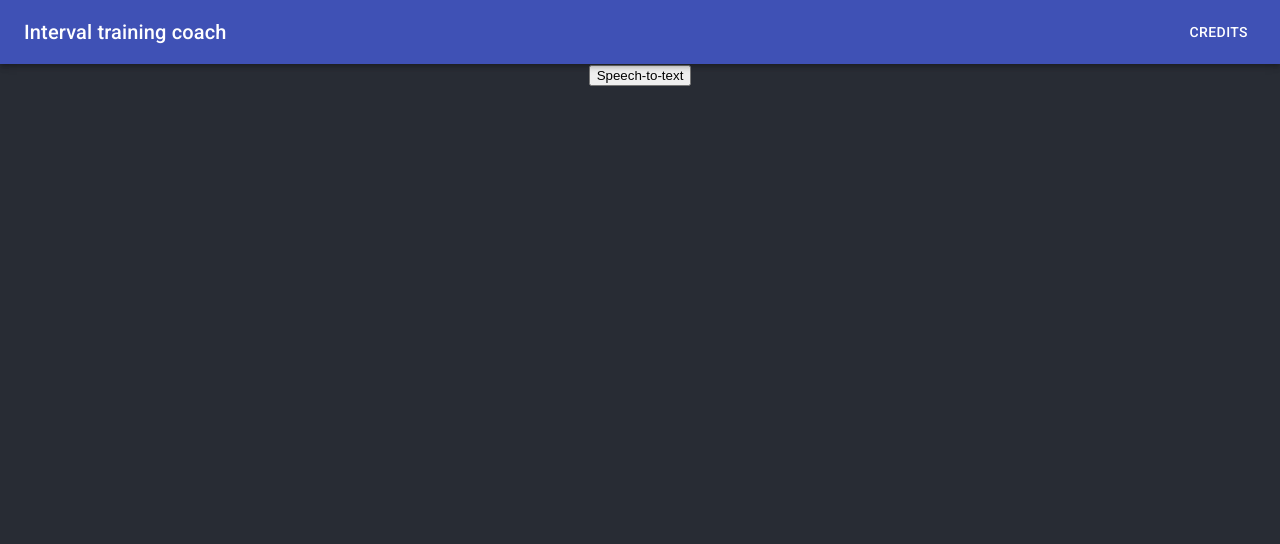
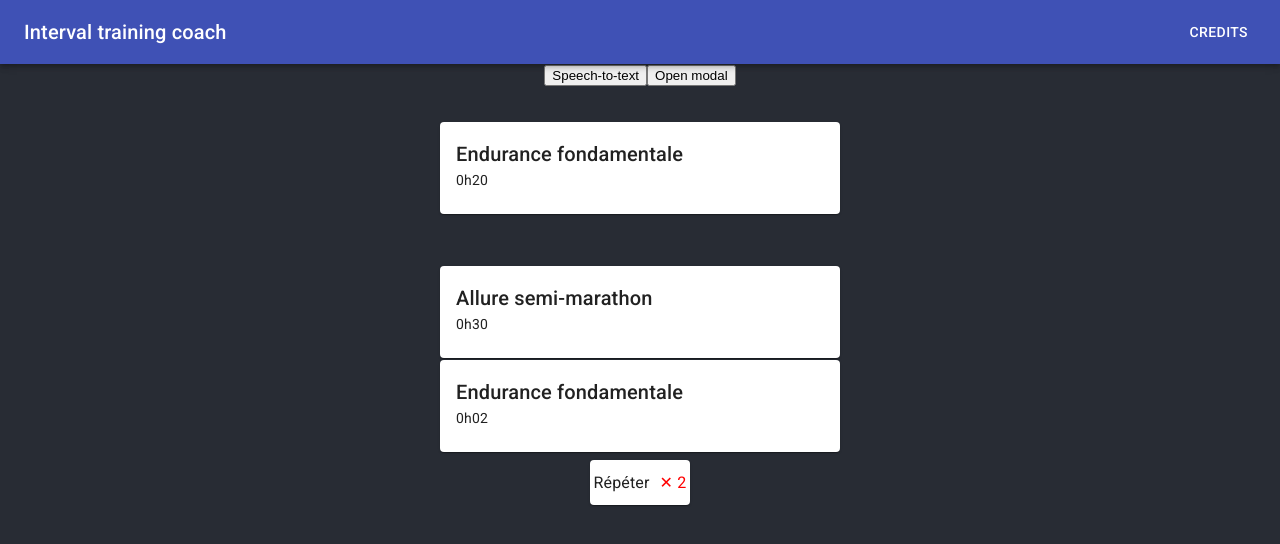
Before and after one commit to gdarchen/interval-training-coach, a React (Create React App) app: page / in a window 1280 px wide. Shown: the top 544 px of the page. Built offline with nearby package versions, Linux system fonts and the light colour scheme; the HTML template or start-up script is replaced by a standard one.

Commit message:
feat: display fake intervals + configure speech-to-text on intervals + setup duration picker

```diff
--- a/package.json
+++ b/package.json
@@ -12,6 +12,7 @@
     "classnames": "^2.2.6",
     "react": "^16.13.0",
     "react-dom": "^16.13.0",
+    "react-duration-picker": "^1.1.1",
     "react-router-dom": "^5.1.2",
     "react-scripts": "3.4.0"
   },
--- a/src/App.js
+++ b/src/App.js
@@ -1,8 +1,11 @@
 import { makeStyles } from "@material-ui/core/styles";
 import classNames from "classnames";
-import React, { Suspense } from "react";
-import { BrowserRouter as Router, Route, Switch } from "react-router-dom";
+import React, { Suspense, useState } from "react";
+import { HashRouter as Router, Route, Switch } from "react-router-dom";
 import "./App.css";
+import DurationPickerModal from "./common/duration-picker-modal/DurationPickerModal";
+import IntervalList from "./common/intervals-list/IntervalList";
+import { speak } from "./utils/textToSpeechUtils";
 
 const AppShell = React.lazy(() => import("./common/app-shell/AppShell"));
 const Credits = React.lazy(() => import("./common/credits/Credits"));
@@ -13,16 +16,14 @@ const useStyles = makeStyles(theme => ({
 
 const App = () => {
   const classes = useStyles();
+  const [isModalOpened, setIsModalOpened] = useState(false);
 
-  const speak = () => {
-    const msg = new SpeechSynthesisUtterance();
-    msg.text = "Welcome to my first Progressive Web App!";
-    msg.volume = 0.1;
-    msg.voice = speechSynthesis
-      .getVoices()
-      .filter(voice => voice.name === "Thomas")[0];
-    speechSynthesis.speak(msg);
-    console.log(msg);
+  const handleCloseModal = () => {
+    setIsModalOpened(false);
+  };
+
+  const handleOpenModal = () => {
+    setIsModalOpened(true);
   };
 
   return (
@@ -37,6 +38,14 @@ const App = () => {
             </Route>
             <Route path="/">
               <button onClick={speak}>Speech-to-text</button>
+
+              <button onClick={handleOpenModal}>Open modal</button>
+              <DurationPickerModal
+                isModalOpened={isModalOpened}
+                handleCloseModal={handleCloseModal}
+              />
+
+              <IntervalList />
             </Route>
           </Switch>
         </div>
--- /dev/null
+++ b/src/common/duration-picker-modal/DurationPickerModal.jsx
@@ -0,0 +1,56 @@
+import Button from "@material-ui/core/Button";
+import Dialog from "@material-ui/core/Dialog";
+import DialogActions from "@material-ui/core/DialogActions";
+import DialogContent from "@material-ui/core/DialogContent";
+import DialogContentText from "@material-ui/core/DialogContentText";
+import DialogTitle from "@material-ui/core/DialogTitle";
+import { makeStyles } from "@material-ui/core/styles";
+import React, { useState } from "react";
+import DurationPicker from "react-duration-picker";
+
+const useStyles = makeStyles(() => ({
+  modalContent: {
+    display: "flex",
+    justifyContent: "center",
+    alignItems: "center"
+  }
+}));
+
+const DurationPickerModal = ({ isModalOpened, handleCloseModal }) => {
+  const classes = useStyles();
+  const [duration, setDuration] = useState();
+
+  const onChange = d => {
+    setDuration(d);
+  };
+
+  console.log(duration);
+
+  return (
+    <Dialog open={isModalOpened} onClose={handleCloseModal}>
+      <DialogTitle>Interval duration</DialogTitle>
+      <DialogContent>
+        <DialogContentText>
+          Please select an interval duration
+        </DialogContentText>
+        <div className={classes.modalContent}>
+          <DurationPicker
+            onChange={onChange}
+            initialDuration={{ hours: 0, minutes: 0, seconds: 0 }}
+            maxHours={4}
+          />
+        </div>
+      </DialogContent>
+      <DialogActions>
+        <Button onClick={handleCloseModal} color="primary">
+          Cancel
+        </Button>
+        <Button onClick={handleCloseModal} color="primary">
+          Subscribe
+        </Button>
+      </DialogActions>
+    </Dialog>
+  );
+};
+
+export default DurationPickerModal;
--- /dev/null
+++ b/src/common/intervals-list/IntervalList.jsx
@@ -0,0 +1,114 @@
+import List from "@material-ui/core/List";
+import ListItem from "@material-ui/core/ListItem";
+import { makeStyles } from "@material-ui/core/styles";
+import React from "react";
+import { formatDuration } from "../../utils/durationUtils";
+import IntervalListItem from "./IntervalListItem";
+import IntervalOccurences from "./IntervalOccurence";
+import classNames from "classnames";
+import {
+  speak,
+  formatIntervalToSpeechText
+} from "../../utils/textToSpeechUtils";
+
+const periods = [
+  {
+    group: [
+      {
+        duration: { hours: 0, minutes: 20, seconds: 0 },
+        description: "Endurance fondamentale"
+      }
+    ],
+    occurences: 1
+  },
+  {
+    group: [
+      {
+        duration: { hours: 0, minutes: 30, seconds: 0 },
+        description: "Allure semi-marathon"
+      },
+      {
+        duration: { hours: 0, minutes: 2, seconds: 0 },
+        description: "Endurance fondamentale"
+      }
+    ],
+    occurences: 2
+  }
+];
+
+const useStyles = makeStyles({
+  list: {
+    marginTop: "20px"
+  },
+  paddedListItem: {
+    "& > *:not(:last-child)": {
+      marginBottom: "2px"
+    }
+  },
+  listItem: {
+    flexDirection: "column",
+    alignItems: "center"
+  },
+  interval: {
+    cursor: "pointer"
+  },
+  occurencesListItem: {
+    paddingTop: 0,
+    paddingBottom: 0
+  }
+});
+
+const IntervalList = () => {
+  const classes = useStyles();
+
+  return (
+    <div>
+      {periods.map((period, index) => {
+        return (
+          <List
+            key={`${index}-${JSON.stringify(period.group)}-${JSON.stringify(
+              period.occurences
+            )}`}
+            className={classes.list}
+          >
+            <ListItem
+              className={classNames(classes.listItem, classes.paddedListItem)}
+            >
+              {period.group &&
+                period.group.map((interval, index) => {
+                  return (
+                    <div
+                      className={classes.interval}
+                      onClick={() =>
+                        speak(formatIntervalToSpeechText(interval))
+                      }
+                      key={`${index}-${JSON.stringify(
+                        interval
+                      )}-${JSON.stringify(interval.occurences)}`}
+                    >
+                      <IntervalListItem
+                        formattedDuration={formatDuration(interval.duration)}
+                        description={interval.description}
+                      />
+                    </div>
+                  );
+                })}
+            </ListItem>
+            {period.occurences > 1 && (
+              <ListItem
+                className={classNames(
+                  classes.listItem,
+                  classes.occurencesListItem
+                )}
+              >
+                <IntervalOccurences occurences={period.occurences} />
+              </ListItem>
+            )}
+          </List>
+        );
+      })}
+    </div>
+  );
+};
+
+export default IntervalList;
--- /dev/null
+++ b/src/common/intervals-list/IntervalListItem.jsx
@@ -0,0 +1,30 @@
+import Card from "@material-ui/core/Card";
+import CardContent from "@material-ui/core/CardContent";
+import { makeStyles } from "@material-ui/core/styles";
+import Typography from "@material-ui/core/Typography";
+import React from "react";
+
+const useStyles = makeStyles({
+  root: {
+    minWidth: 400
+  }
+});
+
+const IntervalListItem = ({ formattedDuration, description }) => {
+  const classes = useStyles();
+
+  return (
+    <Card className={classes.root}>
+      <CardContent>
+        <Typography variant="h6" component="h2">
+          {description}
+        </Typography>
+        <Typography variant="body2" component="p">
+          {formattedDuration}
+        </Typography>
+      </CardContent>
+    </Card>
+  );
+};
+
+export default IntervalListItem;
--- /dev/null
+++ b/src/common/intervals-list/IntervalOccurence.jsx
@@ -0,0 +1,39 @@
+import Card from "@material-ui/core/Card";
+import CardContent from "@material-ui/core/CardContent";
+import { makeStyles } from "@material-ui/core/styles";
+import Typography from "@material-ui/core/Typography";
+import React from "react";
+
+const useStyles = makeStyles({
+  root: {
+    minWidth: 100
+  },
+  content: {
+    padding: "unset !important",
+    height: 45,
+    display: "flex",
+    alignItems: "center",
+    justifyContent: "center"
+  },
+  occurences: {
+    marginLeft: 10,
+    color: "red"
+  }
+});
+
+const IntervalOccurences = ({ occurences }) => {
+  const classes = useStyles();
+
+  return (
+    <Card className={classes.root}>
+      <CardContent className={classes.content}>
+        <Typography variant="subtitle1" component="p">
+          Répéter
+          <span className={classes.occurences}>&#10005; {occurences}</span>
+        </Typography>
+      </CardContent>
+    </Card>
+  );
+};
+
+export default IntervalOccurences;
--- /dev/null
+++ b/src/utils/durationUtils.js
@@ -0,0 +1,17 @@
+function formatDuration(duration) {
+  const { hours, minutes, seconds } = duration;
+
+  if (seconds !== 0) {
+    return `${hours}h ${addZeroIfNeeded(minutes)}m ${addZeroIfNeeded(
+      seconds
+    )}s`;
+  }
+
+  return `${hours}h${addZeroIfNeeded(minutes)}`;
+}
+
+function addZeroIfNeeded(timeUnit) {
+  return timeUnit < 10 ? `0${timeUnit}` : `${timeUnit}`;
+}
+
+export { formatDuration };
--- /dev/null
+++ b/src/utils/textToSpeechUtils.js
@@ -0,0 +1,24 @@
+const speak = message => {
+  const msg = new SpeechSynthesisUtterance();
+  msg.text = message;
+  msg.volume = 1;
+  msg.voice = speechSynthesis
+    .getVoices()
+    .filter(voice => voice.name === "Thomas")[0];
+  speechSynthesis.speak(msg);
+};
+
+const formatIntervalToSpeechText = interval => {
+  const { hours, minutes, seconds } = interval.duration;
+
+  if (hours > 0) {
+    if (seconds !== 0) {
+      return `${interval.description} pendant ${hours} heures ${minutes} minutes et ${seconds} secondes`;
+    }
+    return `${interval.description} pendant ${hours} heures et ${minutes} minutes`;
+  }
+
+  return `${interval.description} pendant ${minutes} minutes`;
+};
+
+export { speak, formatIntervalToSpeechText };
```
Also changed, not shown: 1 other file (tests, documents, lock files or other folders).
